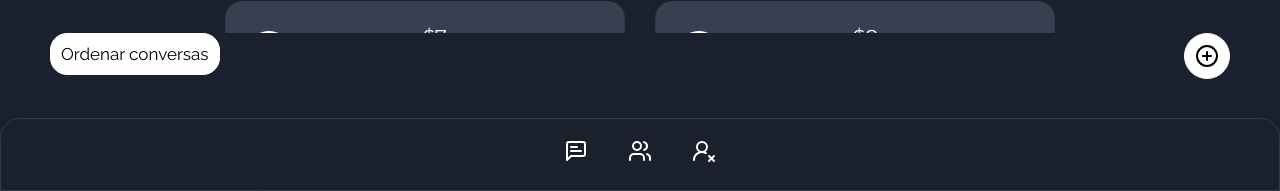
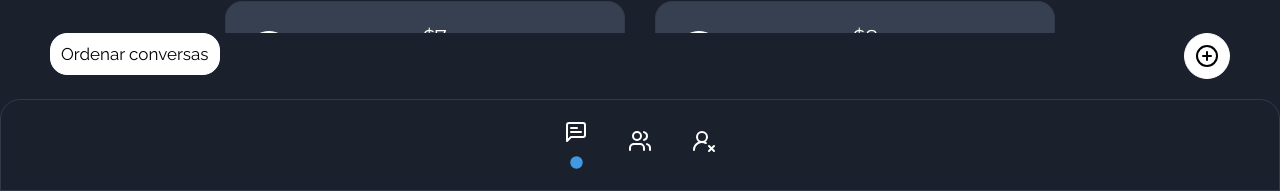
Before and after one commit to Kaua2123/chathub-client, a React (Vite) app: page /conversations in a window 1280 px wide. Shown: the part 609-800 px from the top of the page. Built offline with nearby package versions, Linux system fonts and the light colour scheme.

Commit message:
feat: Adiciona bolinha em baixo da rota atual

```diff
--- a/src/components/BottomMenu/BottomMenu.tsx
+++ b/src/components/BottomMenu/BottomMenu.tsx
@@ -1,24 +1,45 @@
-import { Link } from 'react-router-dom';
+import { Link, useLocation } from 'react-router-dom';
 import {
+  CircleIcon,
   Div,
+  DivRoute,
   MessageSquareTextIcon,
   UserRoundXIcon,
   UsersIcon,
 } from './styled';
 
 function BottomMenu() {
+  const local = useLocation();
+
   return (
     <div>
       <Div>
-        <Link to={'/conversations'}>
+        <DivRoute>
+          <Link className="link" to={'/conversations'}>
             <MessageSquareTextIcon color="white" />
           </Link>
-        <Link to={'/friends'}>
+          {local.pathname == '/conversations' && (
+            <CircleIcon color="inherit" size={15} fill="#4299E1" />
+          )}
+        </DivRoute>
+
+        <DivRoute>
+          <Link className="link" to={'/friends'}>
             <UsersIcon color="white" />
           </Link>
-        <Link to={'/blockedUsers'}>
+          {local.pathname == '/friends' && (
+            <CircleIcon color="inherit" size={15} fill="#4299E1" />
+          )}
+        </DivRoute>
+
+        <DivRoute>
+          <Link className="link" to={'/blockedUsers'}>
             <UserRoundXIcon color="white" />
           </Link>
+          {local.pathname == '/blockedUsers' && (
+            <CircleIcon color="inherit" size={15} fill="#4299E1" />
+          )}
+        </DivRoute>
       </Div>
     </div>
   );
--- a/src/components/BottomMenu/styled.ts
+++ b/src/components/BottomMenu/styled.ts
@@ -1,5 +1,11 @@
 import styled from 'styled-components';
-import { MessageSquareText, Users, UserRoundX, Settings } from 'lucide-react';
+import {
+  MessageSquareText,
+  Users,
+  UserRoundX,
+  Settings,
+  Circle,
+} from 'lucide-react';
 
 export const MessageSquareTextIcon = styled(MessageSquareText)`
   transition: transform 0.3s;
@@ -49,3 +55,16 @@ export const Div = styled.div`
   justify-content: center;
   gap: 4rem;
 `;
+
+export const DivRoute = styled.div`
+  text-decoration: none;
+  display: flex;
+  flex-flow: column wrap;
+  align-items: center;
+  justify-content: center;
+  gap: 0.4rem;
+`;
+
+export const CircleIcon = styled(Circle)`
+  transition: transform 0.3s;
+`;
--- a/src/components/ConversationCard/styled.ts
+++ b/src/components/ConversationCard/styled.ts
@@ -1,5 +1,5 @@
 import styled, { keyframes } from 'styled-components';
-import { Hand, Trash } from 'lucide-react';
+import { Hand } from 'lucide-react';
 
 export const Container = styled.div`
   background-color: ${({ theme }) => theme.colors.mediumBlue};
```
Lines whose indentation alone changed are shown as unchanged.
